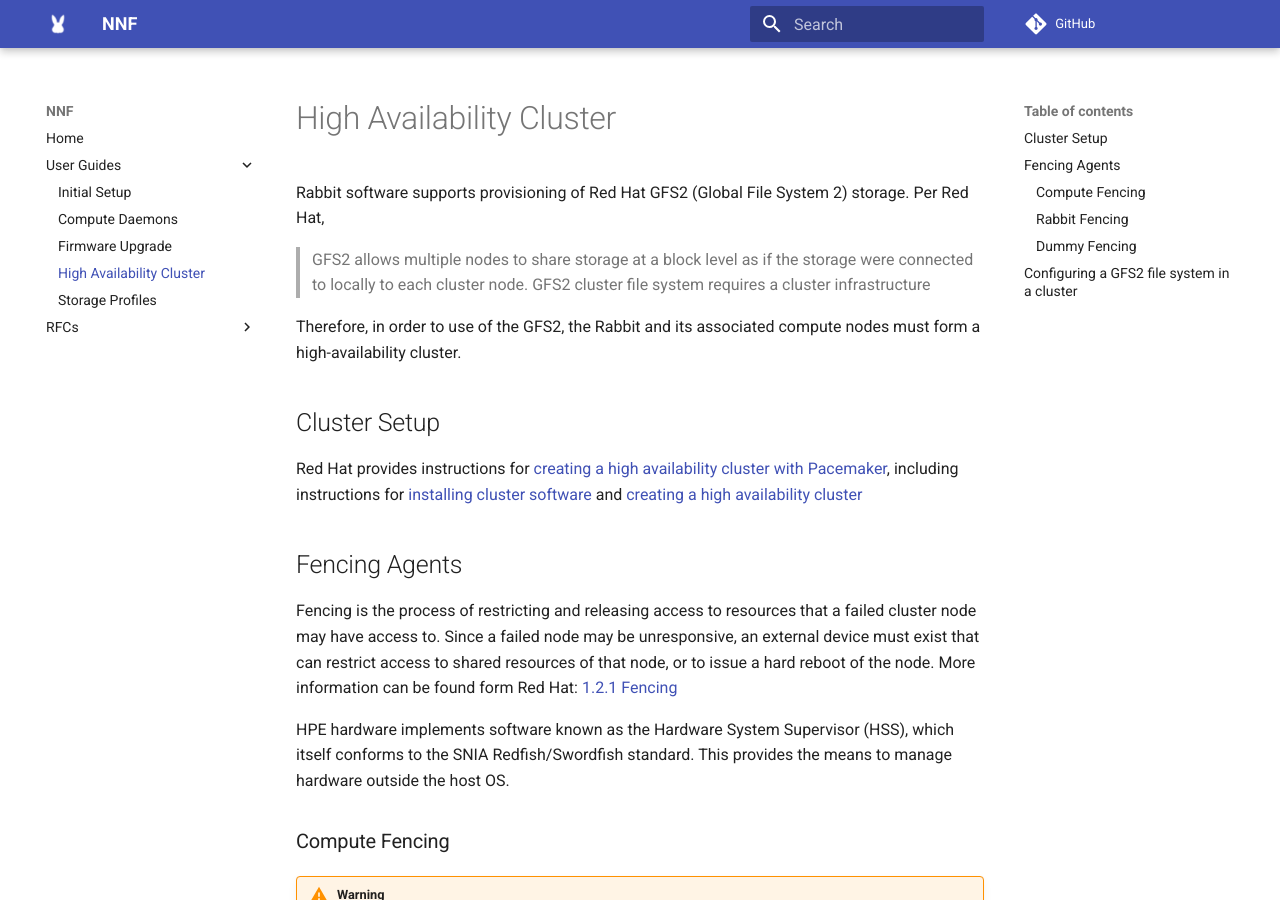
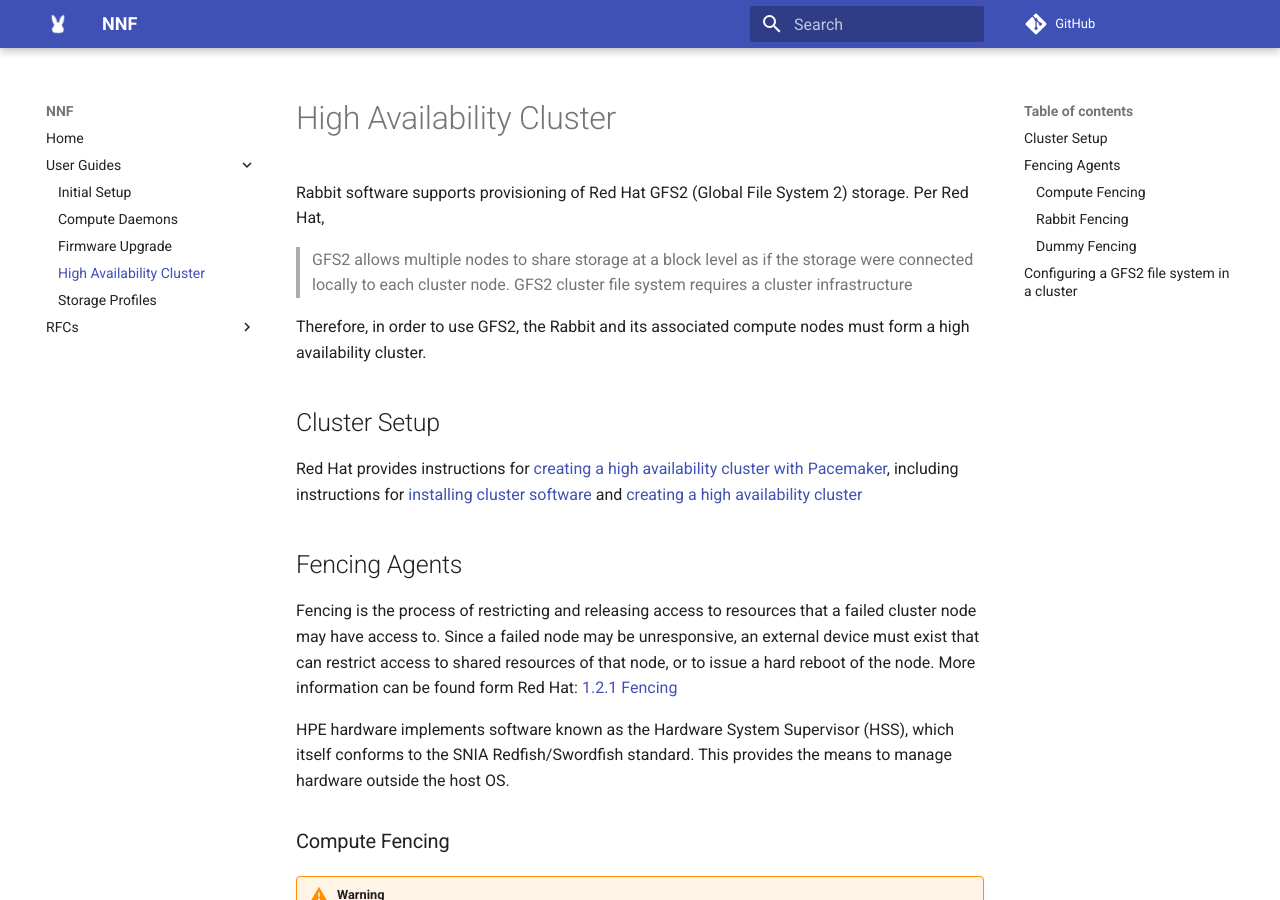
Before and after one commit to NearNodeFlash/NearNodeFlash.github.io, an MkDocs documentation site: the page built from docs/guides/ha-cluster/readme.md, in a window 1280 px wide and 900 px high. Built offline with MkDocs 1.6.1 and Material for MkDocs 9.7.7, drawn with Linux system fonts in a browser that asks for light colours; comment, search, counter and statistics services are not loaded.

Commit message:
fix typos
Signed-off-by: Nate Thornton <nate.thornton@hpe.com>

```diff
--- a/docs/guides/ha-cluster/readme.md
+++ b/docs/guides/ha-cluster/readme.md
@@ -6,9 +6,9 @@ categories: setup
 # High Availability Cluster
 
 Rabbit software supports provisioning of Red Hat GFS2 (Global File System 2) storage. Per Red Hat,
-> GFS2 allows multiple nodes to share storage at a block level as if the storage were connected to locally to each cluster node. GFS2 cluster file system requires a cluster infrastructure
+> GFS2 allows multiple nodes to share storage at a block level as if the storage were connected locally to each cluster node. GFS2 cluster file system requires a cluster infrastructure
 
-Therefore, in order to use of the GFS2, the Rabbit and its associated compute nodes must form a high-availability cluster.
+Therefore, in order to use GFS2, the Rabbit and its associated compute nodes must form a high availability cluster.
 
 ## Cluster Setup
 
```
